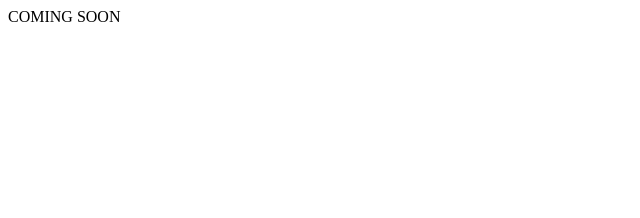
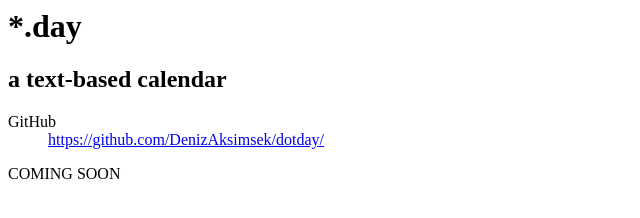
Before and after one commit to DenizAksimsek/dotday, a plain HTML site: page docs/index.html in a window 1280 px wide. Shown: the whole page, without its empty margins (0-640 px from the left). Drawn offline with Linux system fonts and the light colour scheme.

Commit message:
Update index.html

```diff
--- a/docs/index.html
+++ b/docs/index.html
@@ -1,4 +1,16 @@
 <meta charset="utf-8">
 <meta name=viewport content="initial-scale=1">
 
+<hgroup>
+<h1>*.day</h1>
+<h2>a text-based calendar</h2>
+</hgroup>
+
+<dl>
+<dt> GitHub
+<dd> <a href="https://github.com/DenizAksimsek/dotday/">
+  https://github.com/DenizAksimsek/dotday/
+</a>
+</dl>
+
 <p>COMING SOON
```
